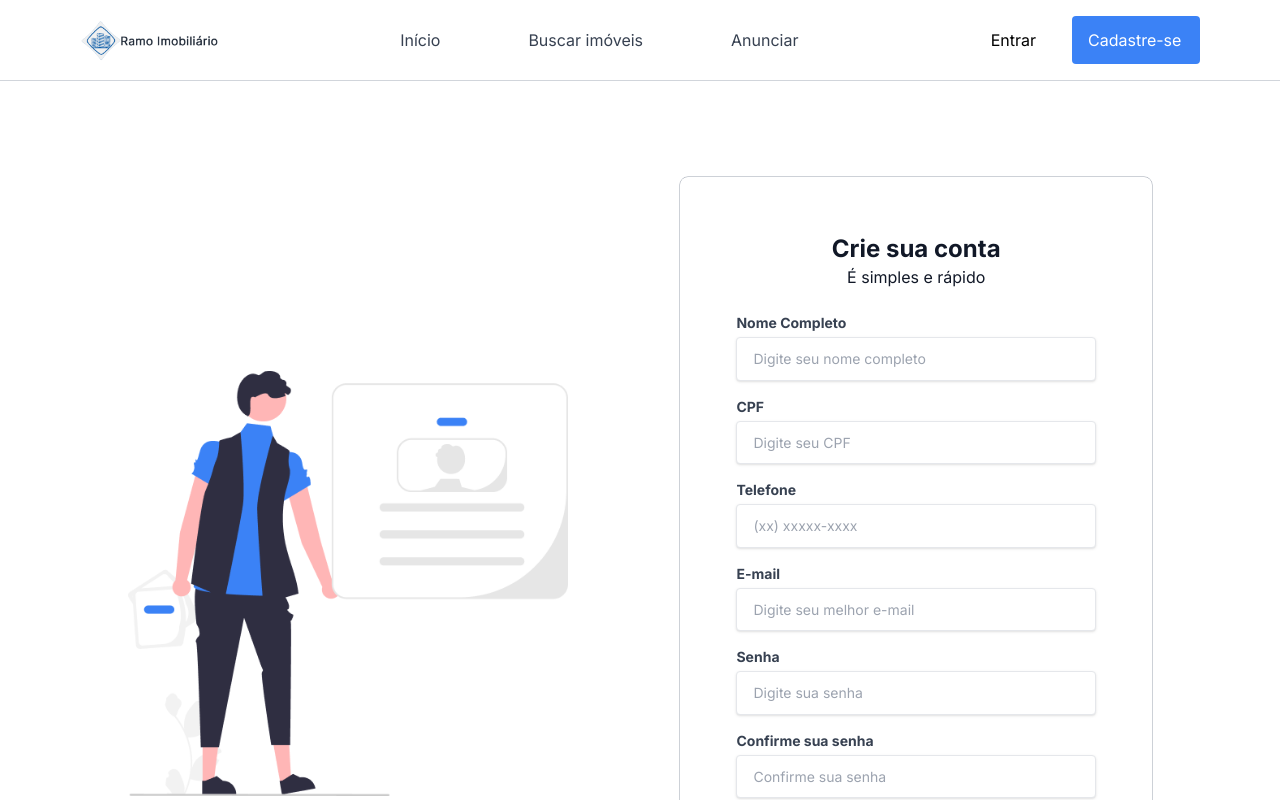
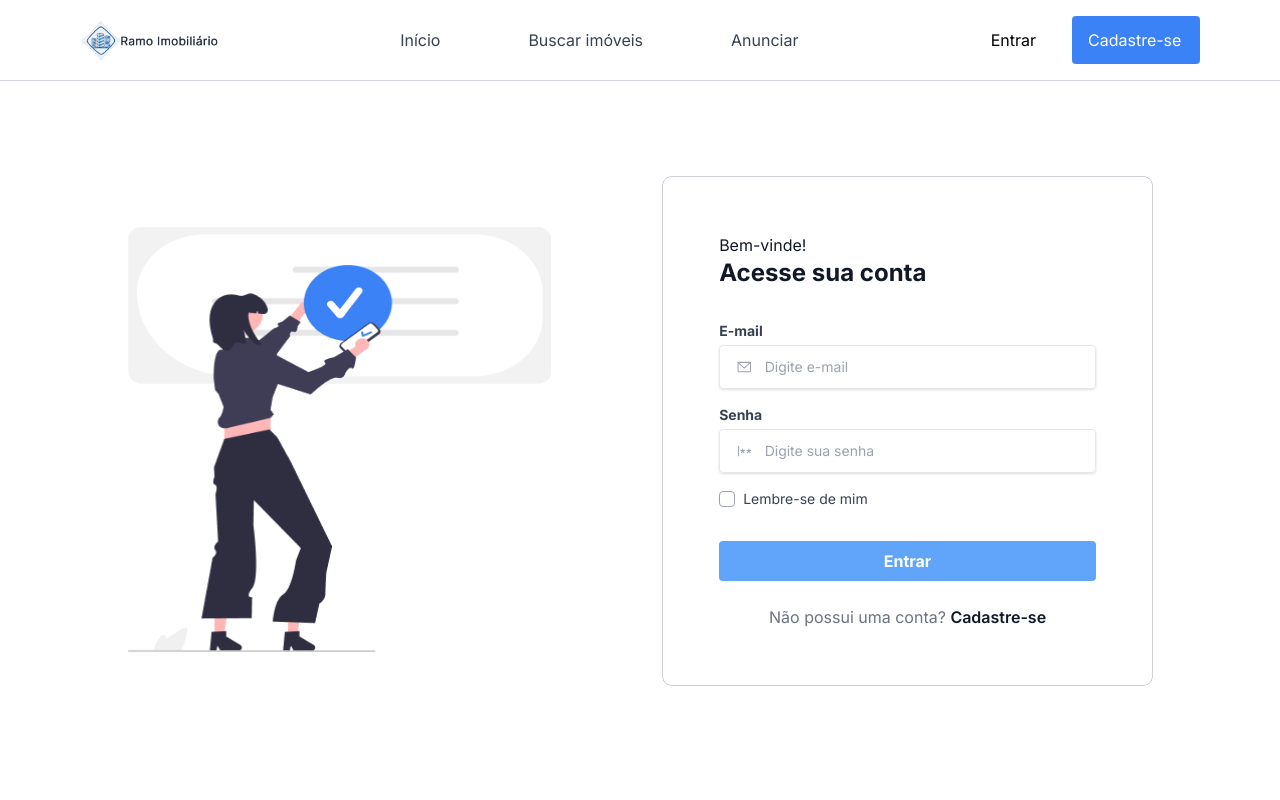
Before and after one commit to jpwf/Ramo-Imobiliario, a React (Vite) app in the folder client/: page / in a window 1280 px wide. Shown: the top 800 px of the page. Built offline with nearby package versions, Linux system fonts and the light colour scheme.

Commit message:
Update main.jsx

```diff
--- a/client/src/main.jsx
+++ b/client/src/main.jsx
@@ -7,7 +7,6 @@ import Register from './pages/Register'
 
 ReactDOM.createRoot(document.getElementById('root')).render(
   <React.StrictMode>
-    <Register />
-    {/* <LoginPage /> */}
+    <LoginPage />
   </React.StrictMode>,
 )
```
